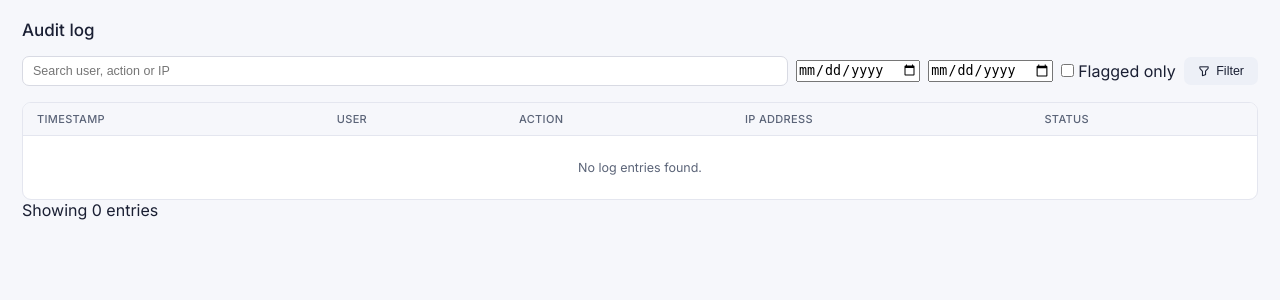
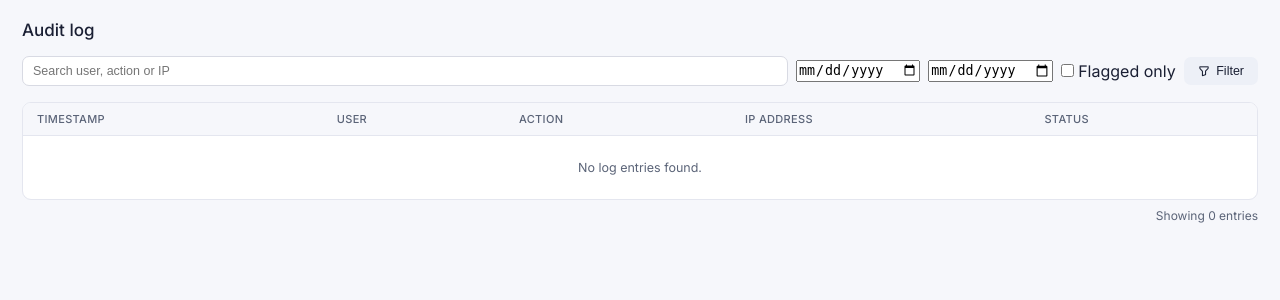
Before and after one commit to magarshrawan/Access-Control-Dashboard, a Python web app: template app/templates/audit/list.html in a window 1280 px wide. Shown: the top 300 px of the page. Run offline with Jinja, Linux system fonts and the light colour scheme; the template is opened without the code that fills it, so the values that code supplies are empty.

Commit message:
style: add results count and filter bar improvements

```diff
--- a/app/static/css/main.css
+++ b/app/static/css/main.css
@@ -340,3 +340,17 @@ body { font-family: 'Inter', sans-serif; background: #f6f7fb; color: #1a1f33; }
     line-height: 1.6;
 }
 .modal-actions { display: flex; gap: 10px; justify-content: flex-end; }
+
+
+/* ---------- Day 7 — Search improvements ---------- */
+.results-count {
+    font-size: 12px;
+    color: #5b6478;
+    margin-top: 8px;
+    text-align: right;
+}
+
+.filter-bar .btn-secondary {
+    white-space: nowrap;
+    flex-shrink: 0;
+}
```
